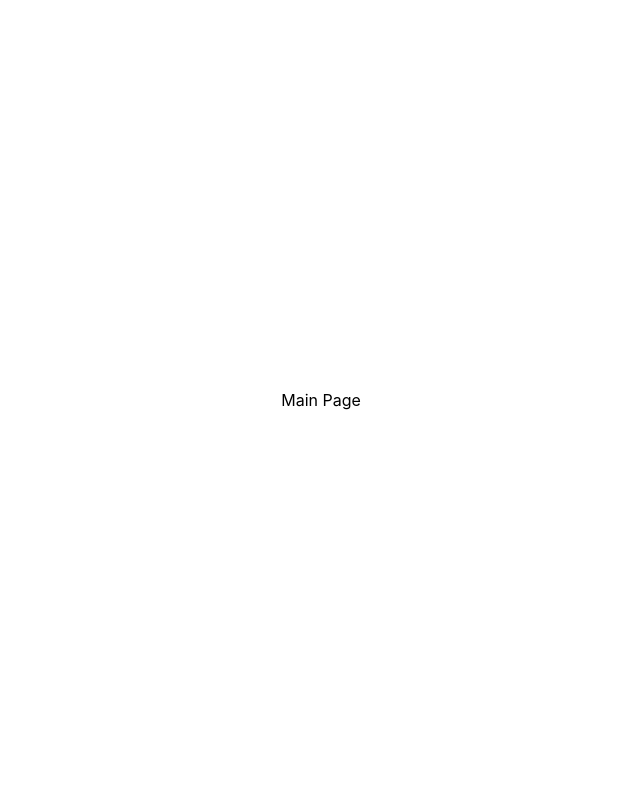
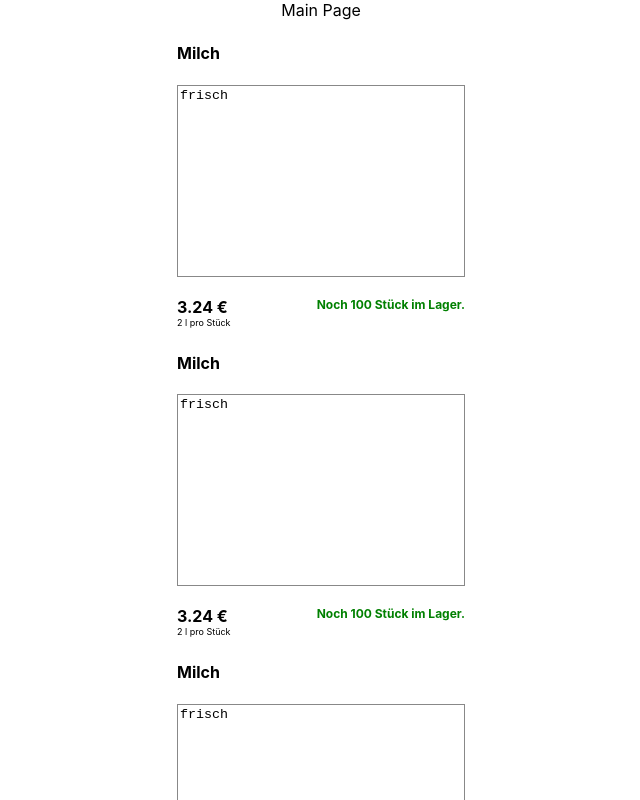
Before and after one commit to PatrikHubster/farmerzon-frontend, a Next.js app: page / in a window 1280 px wide. Shown: the top 800 px of the page, without its empty margins (319-959 px from the left). Built offline with nearby package versions, Linux system fonts and the light colour scheme.

Commit message:
Change Start Page

```diff
--- a/pages/index.js
+++ b/pages/index.js
@@ -1,7 +1,58 @@
+import { Products } from '../components/Product/Products';
+
+const products = [
+  {
+    id: 1,
+    name: 'Milch',
+    description: 'frisch',
+    price: 3.24,
+    size: 2,
+    amount: 100,
+    unit: 'l'
+  },
+  {
+    id: 2,
+    name: 'Milch',
+    description: 'frisch',
+    price: 3.24,
+    size: 2,
+    amount: 100,
+    unit: 'l'
+  },
+  {
+    id: 3,
+    name: 'Milch',
+    description: 'frisch',
+    price: 3.24,
+    size: 2,
+    amount: 100,
+    unit: 'l'
+  },
+  {
+    id: 4,
+    name: 'Milch',
+    description: 'frisch',
+    price: 3.24,
+    size: 2,
+    amount: 100,
+    unit: 'l'
+  },
+  {
+    id: 5,
+    name: 'Milch',
+    description: 'frisch',
+    price: 3.24,
+    size: 2,
+    amount: 100,
+    unit: 'l'
+  },
+];
+
 const Home = () => {
   return (
     <div className="container">
       Main Page
+      <Products articles={products} className="container" />
       <style jsx>{`
         .container {
           min-height: 100vh;
```
